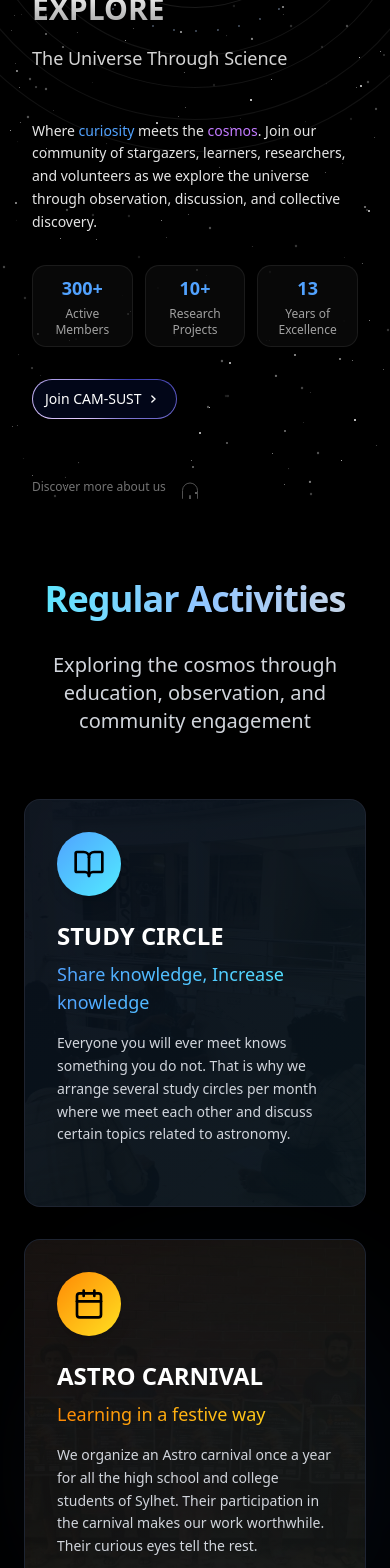
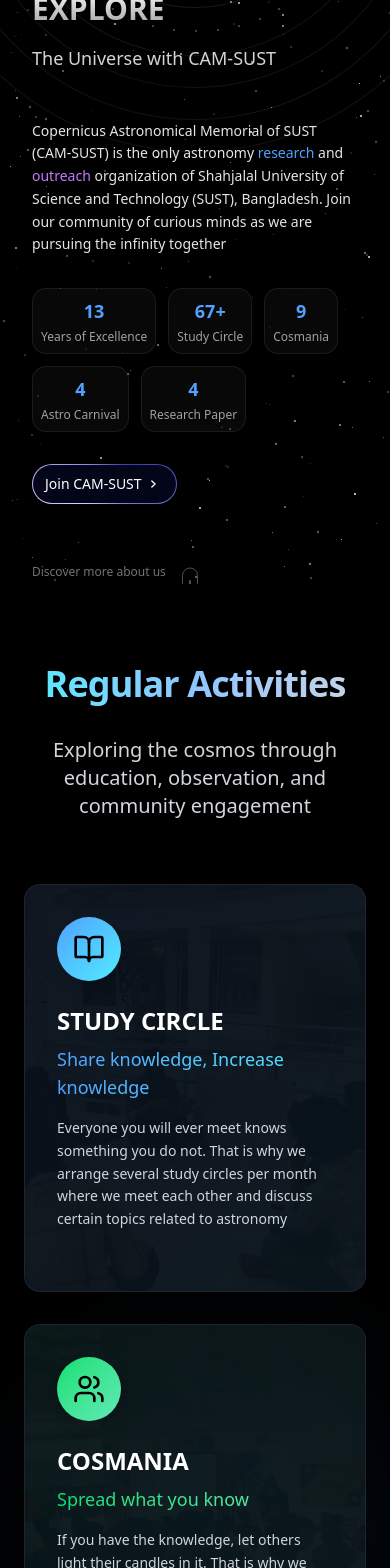
Before and after one commit to heronet/cam-sust.org, a Next.js app: page / in a window 390 px wide. Shown: the part 200-1768 px from the top of the page. Built offline with nearby package versions, Linux system fonts and the light colour scheme.

Commit message:
feat: update activities and footer components with new content and social links

```diff
--- a/src/components/activities/activities.tsx
+++ b/src/components/activities/activities.tsx
@@ -6,9 +6,9 @@
   BookOpen,
   Calendar,
   Users,
-  Eye,
-  Globe,
   GraduationCap,
+  Mic,
+  Star,
 } from "lucide-react";
 import Header from "../common/header";
 import Link from "next/link";
@@ -29,57 +29,57 @@
     title: "STUDY CIRCLE",
     subtitle: "Share knowledge, Increase knowledge",
     description:
-      "Everyone you will ever meet knows something you do not. That is why we arrange several study circles per month where we meet each other and discuss certain topics related to astronomy.",
+      "Everyone you will ever meet knows something you do not. That is why we arrange several study circles per month where we meet each other and discuss certain topics related to astronomy",
     icon: <BookOpen className="w-8 h-8" />,
     color: "from-blue-400 to-cyan-300",
     image: "/images/studycircle.webp",
+  },
+  {
+    id: "cosmania",
+    title: "COSMANIA",
+    subtitle: "Spread what you know",
+    description:
+      "If you have the knowledge, let others light their candles in it. That is why we organize school programs in different schools & colleges throughout the country since we are trying to spread curiosity among all",
+    icon: <Users className="w-8 h-8" />,
+    color: "from-green-400 to-emerald-300",
+    image: "/images/cosmania.webp",
   },
   {
     id: "astro-carnival",
     title: "ASTRO CARNIVAL",
     subtitle: "Learning in a festive way",
     description:
-      "We organize an Astro carnival once a year for all the high school and college students of Sylhet. Their participation in the carnival makes our work worthwhile. Their curious eyes tell the rest.",
+      "We organize an Astro carnival once a year for all school, college, madrasa and university students throughout the country. Their participation in the carnival makes our work worthwhile. Their curious eyes tell the rest",
     icon: <Calendar className="w-8 h-8" />,
     color: "from-orange-400 to-yellow-300",
     image: "/images/astrocarnival.webp",
-  },
-  {
-    id: "cosmania",
-    title: "COSMANIA",
-    subtitle: "Spread what you know",
-    description:
-      "If you have the knowledge, let others light their candles in it. Spreading knowledge in different places will gather new experiences. We organize school programs in different schools throughout the country since we are trying to spread the curiosity to look at the night sky.",
-    icon: <Users className="w-8 h-8" />,
-    color: "from-green-400 to-emerald-300",
-    image: "/images/cosmania.webp",
   },
   {
     id: "star-gazing",
     title: "STAR GAZING",
     subtitle: "Catch a glimpse of the stars",
     description:
-      "We can't look up into the Universe without wondering what's out there. Looking at stars, planets, galaxies, and nebulae and realize that we're just one tiny part of that. Sometimes, we CAM people, gaze into the night sky with a telescope but regularly we do naked eye star gazing.",
-    icon: <Eye className="w-8 h-8" />,
+      "Looking at stars, planets, galaxies, and nebulae we realize that we're just one tiny part of that. Sometimes, we CAM people, gaze into the night sky with a telescope but regularly we do naked-eye stargazing",
+    icon: <Star className="w-8 h-8" />,
     color: "from-indigo-400 to-blue-300",
     image: "/images/stargazing.webp",
   },
   {
-    id: "world-space-week",
-    title: "WORLD SPACE WEEK",
-    subtitle: "Exploring the universe",
+    id: "cam-talk",
+    title: "CAM-TALK",
+    subtitle: "Conversations that inspire",
     description:
-      "From 4th to 10th October we celebrate 'World Space Week (WSW)' with the whole world through many events. Documentary shows, Seminars and film shows on astronomy are arranged to celebrate this week.",
-    icon: <Globe className="w-8 h-8" />,
+      "We are eager to learn more from experts. That is why we invite guest speakers from reputable institutions to share and discuss their expertise, works, and points of view during this event.",
+    icon: <Mic className="w-8 h-8" />,
     color: "from-teal-400 to-cyan-300",
     image: "/images/spaceweek.webp",
   },
   {
-    id: "seminar",
-    title: "SEMINAR",
-    subtitle: "We are also the learner",
+    id: "journal-club",
+    title: "JOURNAL CLUB",
+    subtitle: "Where research meets curiosity",
     description:
-      "We also organize seminars on various interesting topics and approach the best scholars who will inspire us and enlighten us with their knowledge.",
+      "We want to learn about the important and recent works on astronomy. That is why we arrange regular journal talks to discuss and analyze recent astronomical research papers and publications",
     icon: <GraduationCap className="w-8 h-8" />,
     color: "from-violet-400 to-purple-300",
     image: "/images/seminar.webp",
--- a/src/components/footer/footer.tsx
+++ b/src/components/footer/footer.tsx
@@ -1,5 +1,14 @@
 import React from "react";
-import { Mail, Facebook, MapPin, Calendar } from "lucide-react";
+import {
+  Mail,
+  Facebook,
+  MapPin,
+  Twitter,
+  Linkedin,
+  Instagram,
+  Youtube,
+  Phone,
+} from "lucide-react";
 
 const Footer: React.FC = () => {
   const socials = [
@@ -7,6 +16,26 @@
       icon: Facebook,
       href: "https://www.facebook.com/camsust",
       color: "hover:text-blue-500",
+    },
+    {
+      icon: Youtube,
+      href: "https://www.youtube.com/@camsust",
+      color: "hover:text-red-500",
+    },
+    {
+      icon: Twitter,
+      href: "https://x.com/camsust",
+      color: "hover:text-cyan-500",
+    },
+    {
+      icon: Linkedin,
+      href: "https://www.linkedin.com/company/camsust/",
+      color: "hover:text-blue-500",
+    },
+    {
+      icon: Instagram,
+      href: "https://www.instagram.com/camsust/",
+      color: "hover:text-pink-500",
     },
 
     {
@@ -16,11 +45,16 @@
     },
   ];
 
-  const links = [
+  const quickLinks = [
     { name: "Activities", href: "#activities" },
     { name: "Magazine", href: "#magazine" },
     { name: "Research Papers", href: "#research" },
     { name: "FAQ", href: "#faq" },
+  ];
+  const resourceLinks = [
+    { name: "Constitution", href: "/constitution" },
+    { name: "Our Logo", href: "/logo" },
+    { name: "Executive Committee", href: "/ec" },
   ];
 
   return (
@@ -48,7 +82,7 @@
           <div className="space-y-4">
             <h4 className="text-lg font-semibold text-white">Quick Links</h4>
             <ul className="space-y-2">
-              {links.map((link) => (
+              {quickLinks.map((link) => (
                 <li key={link.href}>
                   <a
                     href={link.href}
@@ -61,26 +95,20 @@
             </ul>
           </div>
 
-          {/* Activities & Events */}
+          {/* Resources */}
           <div className="space-y-4">
-            <h4 className="text-lg font-semibold text-white">Activities</h4>
-            <ul className="space-y-2 text-sm text-gray-300">
-              <li className="flex items-center space-x-2">
-                <Calendar className="w-4 h-4 text-blue-400" />
-                <span>Monthly Study Circles</span>
-              </li>
-              <li className="flex items-center space-x-2">
-                <Calendar className="w-4 h-4 text-purple-400" />
-                <span>Annual Astro Carnival</span>
-              </li>
-              <li className="flex items-center space-x-2">
-                <Calendar className="w-4 h-4 text-green-400" />
-                <span>School Outreach Programs</span>
-              </li>
-              <li className="flex items-center space-x-2">
-                <Calendar className="w-4 h-4 text-yellow-400" />
-                <span>World Space Week (Oct 4-10)</span>
-              </li>
+            <h4 className="text-lg font-semibold text-white">Resources</h4>
+            <ul className="space-y-2">
+              {resourceLinks.map((link) => (
+                <li key={link.href}>
+                  <a
+                    href={link.href}
+                    className="text-gray-300 hover:text-blue-400 text-sm transition-colors duration-200"
+                  >
+                    {link.name}
+                  </a>
+                </li>
+              ))}
             </ul>
           </div>
 
@@ -95,12 +123,21 @@
                 <span>SUST, Sylhet, Bangladesh</span>
               </div>
               <div className="flex items-center space-x-2 text-gray-300 text-sm">
+                <Phone className="w-4 h-4 text-blue-400" />
+                <a
+                  href="tel:+8801842267878"
+                  className="hover:text-blue-400 transition-colors"
+                >
+                  +8801842267878
+                </a>
+              </div>
+              <div className="flex items-center space-x-2 text-gray-300 text-sm">
                 <Mail className="w-4 h-4 text-blue-400" />
                 <a
-                  href="mailto:contact@cam-sust.org"
+                  href="mailto:camsust@gmail.com"
                   className="hover:text-blue-400 transition-colors"
                 >
-                  contact@cam-sust.org
+                  camsust@gmail.com
                 </a>
               </div>
             </div>
--- a/src/components/hero/hero.tsx
+++ b/src/components/hero/hero.tsx
@@ -71,31 +71,34 @@
             EXPLORE
           </h1>
           <h2 className="text-lg md:text-2xl lg:text-3xl font-light text-neutral-300 mb-6">
-            The Universe Through Science
+            The Universe with CAM-SUST
           </h2>
         </motion.div>
 
         {/* Mission Statement */}
         <motion.div variants={itemVariants} className="mb-8 lg:mb-10">
           <p className="text-neutral-200 text-sm md:text-base lg:text-lg leading-relaxed font-light">
-            Where <span className="text-blue-400 font-medium">curiosity</span>{" "}
-            meets the{" "}
-            <span className="text-purple-400 font-medium">cosmos</span>. Join
-            our community of stargazers, learners, researchers, and volunteers
-            as we explore the universe through observation, discussion, and
-            collective discovery.
+            Copernicus Astronomical Memorial of SUST (CAM-SUST) is the only
+            astronomy{" "}
+            <span className="text-blue-400 font-medium">research</span> and{" "}
+            <span className="text-purple-400 font-medium">outreach</span>{" "}
+            organization of Shahjalal University of Science and Technology
+            (SUST), Bangladesh. Join our community of curious minds as we are
+            pursuing the infinity together
           </p>
         </motion.div>
 
         {/* Impact Numbers */}
         <motion.div
           variants={itemVariants}
-          className="grid grid-cols-3 gap-3 lg:gap-4 mb-8 lg:mb-10"
+          className="lg:grid flex flex-wrap lg:grid-cols-5 gap-3 lg:gap-4 mb-8 lg:mb-10"
         >
           {[
-            { number: "300+", label: "Active Members" },
-            { number: "10+", label: "Research Projects" },
             { number: "13", label: "Years of Excellence" },
+            { number: "67+", label: "Study Circle" },
+            { number: "9", label: "Cosmania" },
+            { number: "4", label: "Astro Carnival" },
+            { number: "4", label: "Research Paper" },
           ].map((stat, index) => (
             <motion.div
               key={index}
```
